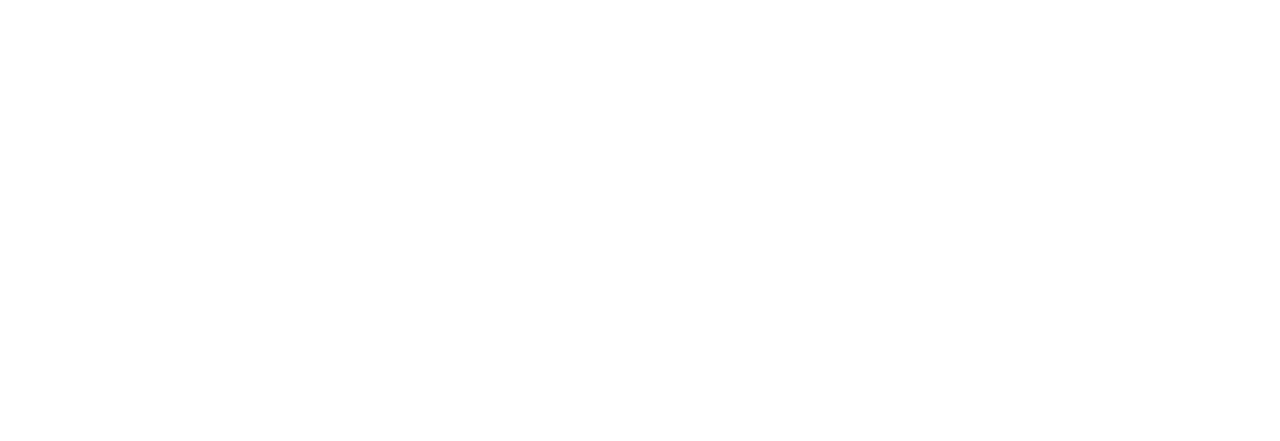
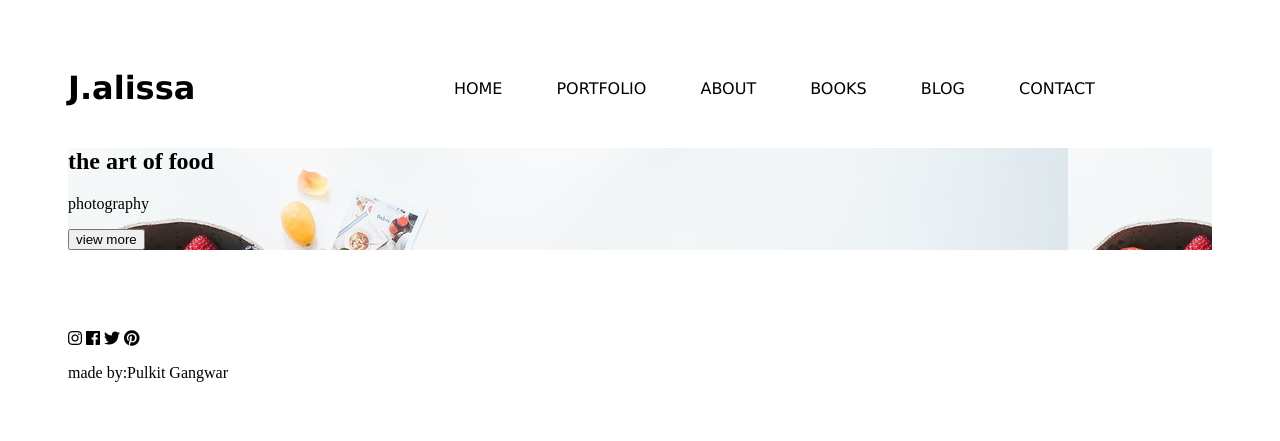
Before and after one commit to pulkitgangwar/Project-k, a plain HTML site: page index.html in a window 1280 px wide. Drawn offline with Linux system fonts and the light colour scheme.

Commit message:
in progress

```diff
--- /dev/null
+++ b/Style/style.css
@@ -0,0 +1,56 @@
+* {
+  box-sizing: border-box;
+}
+.container {
+  padding: 40px 60px;
+}
+/*float section*/
+.clearfix::after {
+  content: " ";
+  clear: both;
+  diplay: table;
+}
+.col-20 {
+  float: left;
+  width: 20%;
+}
+.col-80 {
+  float: left;
+  width: 80%;
+}
+/*heading*/
+.work-col-h h1 {
+  font-family: verdana;
+}
+
+/*menubar section*/
+.work-col-nav li {
+  display: inline-block;
+  word-spacing: 10px;
+}
+.menu {
+  word-spacing: 50px;
+}
+.work-col-nav {
+  text-align: center;
+  padding: 15px;
+}
+.work-col-nav a {
+  text-decoration: none;
+  color: black;
+  font-family: verdana;
+}
+.work-col-nav a:visited {
+  text-decoration: none;
+  color: black;
+}
+.work-col-nav a:hover {
+  text-decoration: none;
+  color: grey;
+  transition: 500ms ease-out;
+}
+/*second section having background image*/
+.bki {
+  background-image: url(/Images/photo-1490818387583-1baba5e638af.jpg);
+
+}
--- a/index.html
+++ b/index.html
@@ -1,12 +1,57 @@
 <!DOCTYPE html>
 <html lang="en">
-<head>
-    <meta charset="UTF-8">
-    <meta name="viewport" content="width=device-width, initial-scale=1.0">
-    <meta http-equiv="X-UA-Compatible" content="ie=edge">
+  <head>
+    <meta charset="UTF-8" />
+    <meta name="viewport" content="width=device-width, initial-scale=1.0" />
+    <meta http-equiv="X-UA-Compatible" content="ie=edge" />
     <title>Document</title>
-</head>
-<body>
-
-</body>
+    <link
+      rel="stylesheet"
+      href="https://use.fontawesome.com/releases/v5.7.0/css/all.css"
+      integrity="sha384-lZN37f5QGtY3VHgisS14W3ExzMWZxybE1SJSEsQp9S+oqd12jhcu+A56Ebc1zFSJ"
+      crossorigin="anonymous"
+    />
+    <link rel="stylesheet" href="Style/style.css">
+  </head>
+  <body>
+    <header class="container clearfix">
+      <div class="col-20">
+        <div class="work-col-h">
+          <h1>J.alissa</h1>
+        </div>
+      </div>
+      <div class="col-80">
+        <div class="work-col-nav">
+          <nav>
+            <ul class="menu">
+              <li><a href="#">HOME</a></li>
+              <li><a href="#">PORTFOLIO</a></li>
+              <li><a href="#">ABOUT</a></li>
+              <li><a href="#">BOOKS</a></li>
+              <li><a href="#">BLOG</a></li>
+              <li><a href="#">CONTACT</a></li>
+            </ul>
+          </nav>
+        </div>
+      </div>
+    </header>
+    <section class="container">
+      <div class="bki">
+        <h1>the art of food</h1>
+        <p>photography</p>
+        <button>view more</button>
+      </div>
+    </section>
+    <footer class="section-footer container">
+      <div class="work-icons">
+        <i class="fab fa-instagram"></i>
+        <i class="fab fa-facebook"></i>
+        <i class="fab fa-twitter"></i>
+        <i class="fab fa-pinterest"></i>
+      </div>
+      <div class="makers name">
+          <p>made by:Pulkit Gangwar</p>
+      </div>
+    </footer>
+  </body>
 </html>
```
Also changed, not shown: Images/download.jpg (added), Images/photo-1490818387583-1baba5e638af.jpg (added).
